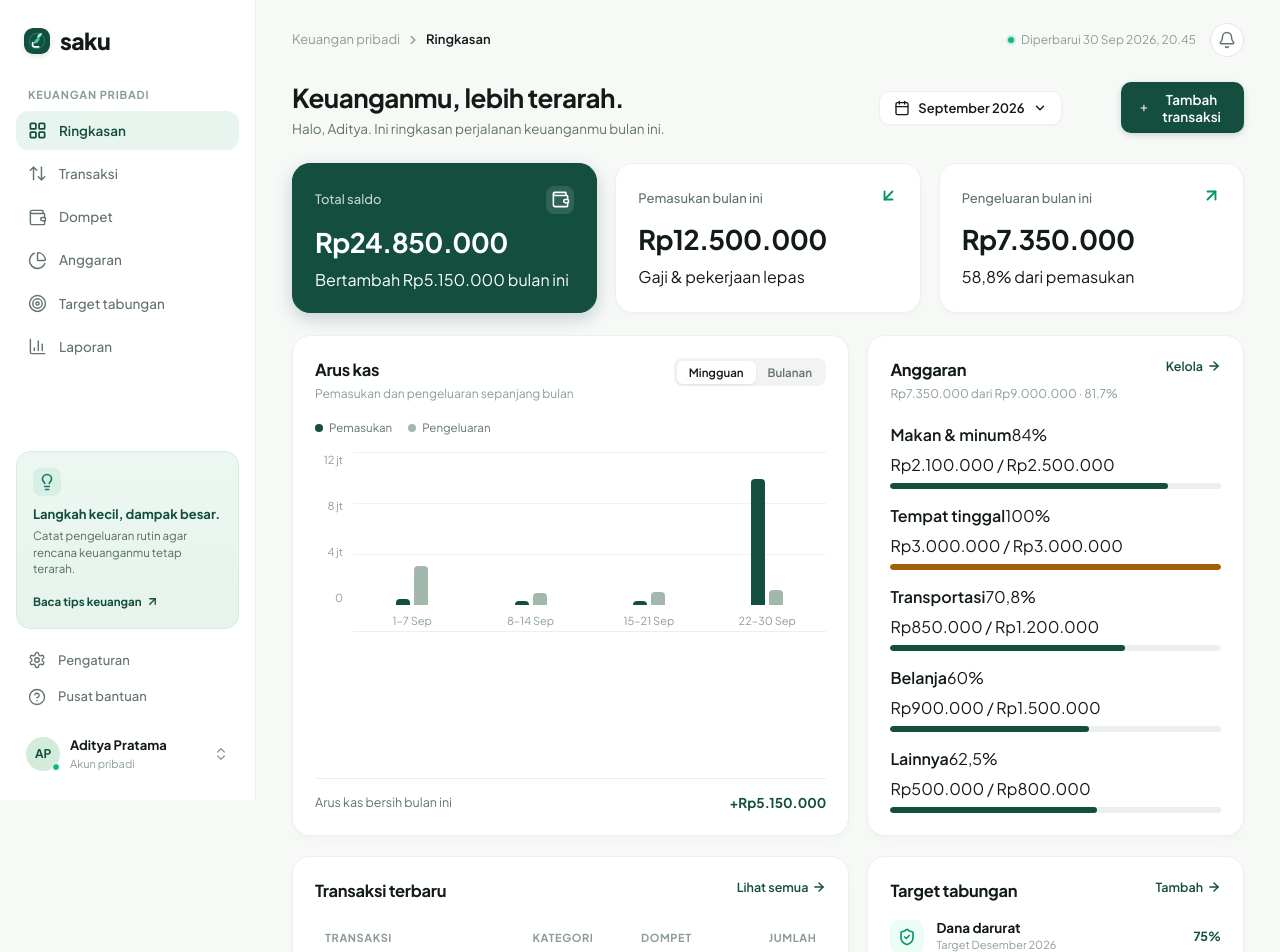
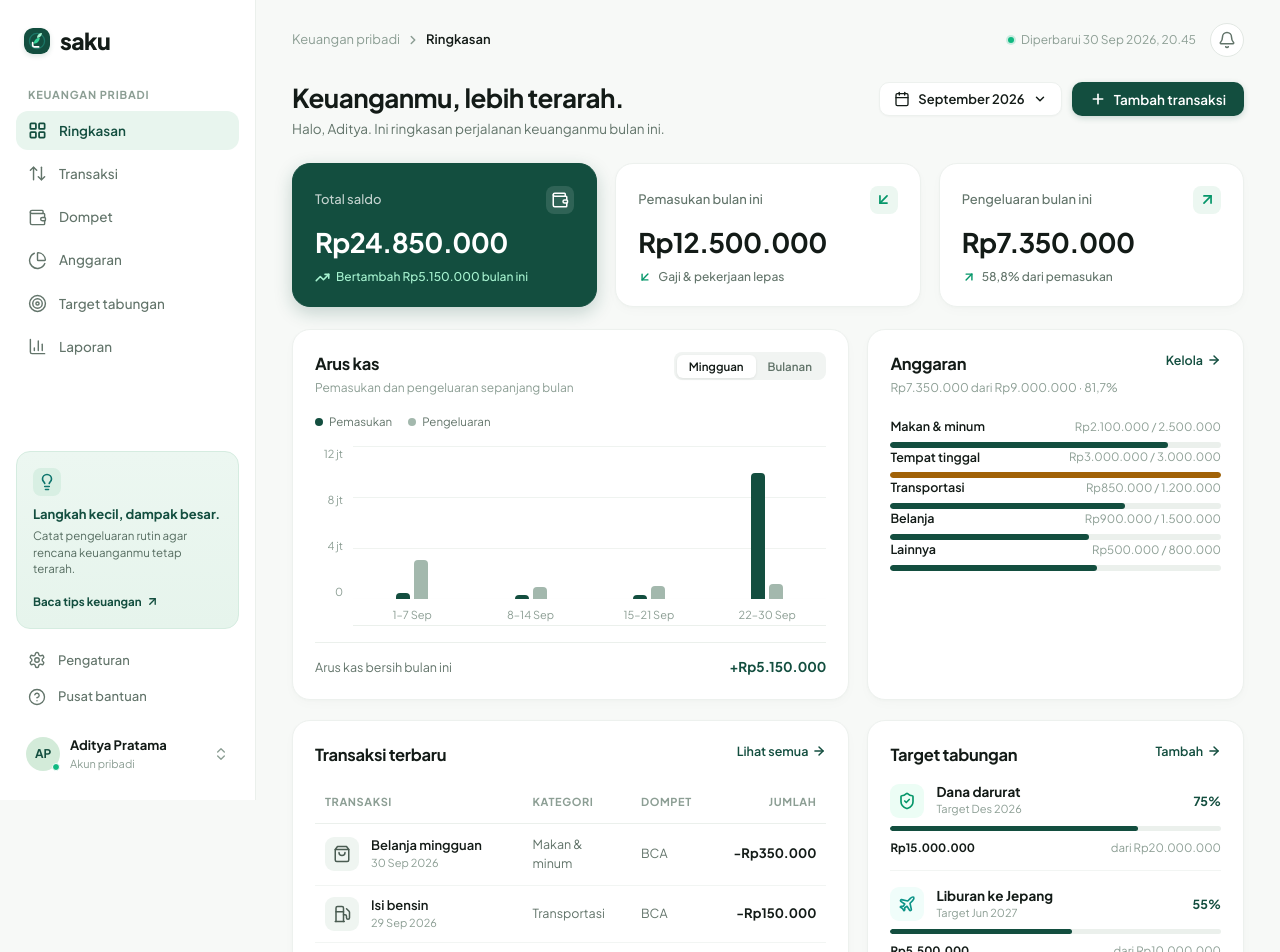
Before and after one commit to Muh-Zahir/Saku, a Next.js app: page / in a window 1280 px wide. Shown: the top 952 px of the page. Built offline with nearby package versions, Linux system fonts and the light colour scheme.

Commit message:
fix: restore desktop layout to match original screenshot while isolating mobile-specific design

```diff
--- a/src/App.jsx
+++ b/src/App.jsx
@@ -112,7 +112,7 @@ const INITIAL_DATA = {
     {
       id: 's1',
       name: 'Dana darurat',
-      targetDate: 'Target Desember 2026',
+      targetDate: 'Target Des 2026',
       current: 15000000,
       target: 20000000,
       type: 'shield'
@@ -120,7 +120,7 @@ const INITIAL_DATA = {
     {
       id: 's2',
       name: 'Liburan ke Jepang',
-      targetDate: 'Target Juni 2027',
+      targetDate: 'Target Jun 2027',
       current: 5500000,
       target: 10000000,
       type: 'plane'
@@ -128,7 +128,7 @@ const INITIAL_DATA = {
     {
       id: 's3',
       name: 'Laptop baru',
-      targetDate: 'Target Maret 2027',
+      targetDate: 'Target Mar 2027',
       current: 4350000,
       target: 12000000,
       type: 'laptop'
--- a/src/components/BudgetCard.jsx
+++ b/src/components/BudgetCard.jsx
@@ -24,7 +24,34 @@ export default function BudgetCard({ budgets, onOpenManageBudget }) {
         </button>
       </div>
 
-      <div className="budget-items-list">
+      {/* Desktop Budget View (persis sesuai screenshot laptop) */}
+      <div className="budget-items-list desktop-only">
+        {budgets.map((item) => {
+          const percentage = Math.min(100, (item.spent / item.limit) * 100);
+          const isOverOrMax = percentage >= 100;
+          const barColorClass = isOverOrMax ? 'bar-amber' : 'bar-green';
+
+          return (
+            <div key={item.id} className="budget-item">
+              <div className="budget-item-top">
+                <span className="budget-name">{item.name}</span>
+                <span className="budget-amount">
+                  {formatSimpleIDR(item.spent)} / {item.limit.toLocaleString('id-ID')}
+                </span>
+              </div>
+              <div className="progress-track">
+                <div
+                  className={`progress-bar ${barColorClass}`}
+                  style={{ width: `${percentage}%` }}
+                />
+              </div>
+            </div>
+          );
+        })}
+      </div>
+
+      {/* Mobile Budget View (persis sesuai screenshot mobile) */}
+      <div className="budget-items-list mobile-only">
         {budgets.map((item) => {
           const ratio = (item.spent / item.limit) * 100;
           const isOverOrMax = ratio >= 100;
@@ -37,7 +64,7 @@ export default function BudgetCard({ budgets, onOpenManageBudget }) {
           const percentColorClass = isOverOrMax ? 'text-amber-percent' : 'text-green-percent';
 
           return (
-            <div key={item.id} className="budget-item">
+            <div key={item.id} className="budget-item-mobile">
               <div className="budget-item-header-row">
                 <span className="budget-name">{item.name}</span>
                 <span className={`budget-percentage ${percentColorClass}`}>
--- a/src/components/Header.jsx
+++ b/src/components/Header.jsx
@@ -34,15 +34,13 @@ export default function Header({ currentPeriod, onSelectPeriod, onOpenAddTransac
       {/* Desktop: period selector + tombol tambah dalam satu row */}
       <div className="page-actions">
         {/* Period Selector */}
-        <div className="dropdown-wrapper" ref={dropdownRef} style={{ position: 'relative', width: '100%' }}>
+        <div className="dropdown-wrapper" ref={dropdownRef}>
           <button
             className="btn-period-select"
             onClick={() => setIsDropdownOpen(!isDropdownOpen)}
           >
-            <div className="btn-period-left">
-              <Calendar size={16} strokeWidth={2} />
-              <span>{currentPeriod}</span>
-            </div>
+            <Calendar size={16} strokeWidth={2} />
+            <span>{currentPeriod}</span>
             <ChevronDown size={14} strokeWidth={2.5} />
           </button>
 
@@ -71,14 +69,14 @@ export default function Header({ currentPeriod, onSelectPeriod, onOpenAddTransac
         </button>
       </div>
 
-      {/* Mobile full-width CTA — sesuai Screenshot 1 */}
-      <button className="btn-catat-mobile" onClick={onOpenAddTransaction}>
+      {/* Mobile full-width CTA — hanya tampil di mobile */}
+      <button className="btn-catat-mobile mobile-only" onClick={onOpenAddTransaction}>
         <Plus size={18} strokeWidth={2.5} />
         <span>Tambah transaksi</span>
       </button>
 
-      {/* Mobile last updated info — sesuai Screenshot 1 */}
-      <div className="mobile-last-sync">
+      {/* Mobile last updated info — hanya tampil di mobile */}
+      <div className="mobile-last-sync mobile-only">
         <span className="sync-bullet">•</span>
         <span>{lastSync}</span>
       </div>
--- a/src/components/MetricCards.jsx
+++ b/src/components/MetricCards.jsx
@@ -1,7 +1,7 @@
 'use client';
 
 import React from 'react';
-import { Wallet, ArrowDownLeft, ArrowUpRight } from 'lucide-react';
+import { Wallet, ArrowDownLeft, ArrowUpRight, TrendingUp } from 'lucide-react';
 import { formatSimpleIDR } from '../utils/formatters';
 
 export default function MetricCards({ metrics }) {
@@ -18,40 +18,43 @@ export default function MetricCards({ metrics }) {
         <div className="metric-card-top">
           <span className="metric-label">Total saldo</span>
           <div className="metric-icon-wrap">
-            <Wallet size={19} stroke="#ffffff" strokeWidth={2} />
+            <Wallet size={18} strokeWidth={2} />
           </div>
         </div>
         <div className="metric-value-huge">{formatSimpleIDR(totalSaldo)}</div>
-        <div className="metric-sub-text text-primary-sub">
-          Bertambah {formatSimpleIDR(pertambahanSaldo)} bulan ini
+        <div className="metric-trend trend-positive-tint">
+          <TrendingUp className="trend-icon-desktop" size={15} strokeWidth={2.5} />
+          <span>Bertambah {formatSimpleIDR(pertambahanSaldo)} bulan ini</span>
         </div>
       </div>
 
       {/* Card 2: Pemasukan Bulan Ini */}
-      <div className="metric-card metric-card-white">
+      <div className="metric-card">
         <div className="metric-card-top">
           <span className="metric-label">Pemasukan bulan ini</span>
-          <div className="metric-icon-wrap-green">
-            <ArrowDownLeft size={19} stroke="#059669" strokeWidth={2.4} />
+          <div className="metric-icon-wrap-light income-accent">
+            <ArrowDownLeft size={17} stroke="#059669" strokeWidth={2.4} />
           </div>
         </div>
         <div className="metric-value-huge text-dark">{formatSimpleIDR(pemasukan)}</div>
-        <div className="metric-sub-text">
-          {pemasukanDesc || 'Gaji & pekerjaan lepas'}
+        <div className="metric-trend text-muted-sub">
+          <ArrowDownLeft className="trend-icon-desktop" size={14} stroke="#059669" strokeWidth={2.4} />
+          <span>{pemasukanDesc || 'Gaji & pekerjaan lepas'}</span>
         </div>
       </div>
 
       {/* Card 3: Pengeluaran Bulan Ini */}
-      <div className="metric-card metric-card-white">
+      <div className="metric-card">
         <div className="metric-card-top">
           <span className="metric-label">Pengeluaran bulan ini</span>
-          <div className="metric-icon-wrap-green">
-            <ArrowUpRight size={19} stroke="#059669" strokeWidth={2.4} />
+          <div className="metric-icon-wrap-light expense-accent">
+            <ArrowUpRight size={17} stroke="#059669" strokeWidth={2.4} />
           </div>
         </div>
         <div className="metric-value-huge text-dark">{formatSimpleIDR(pengeluaran)}</div>
-        <div className="metric-sub-text">
-          {ratio}% dari pemasukan
+        <div className="metric-trend text-muted-sub">
+          <ArrowUpRight className="trend-icon-desktop" size={14} stroke="#059669" strokeWidth={2.4} />
+          <span>{ratio}% dari pemasukan</span>
         </div>
       </div>
     </section>
--- a/src/components/SavingsCard.jsx
+++ b/src/components/SavingsCard.jsx
@@ -10,7 +10,7 @@ export default function SavingsCard({ savings, onOpenAddGoal }) {
       case 'shield':
         return <ShieldCheck size={18} stroke="#059669" strokeWidth={2.2} />;
       case 'plane':
-        return <Plane size={18} stroke="#059669" strokeWidth={2.2} />;
+        return <Plane size={18} stroke="#0d9488" strokeWidth={2.2} />;
       case 'laptop':
         return <Laptop size={18} stroke="#059669" strokeWidth={2.2} />;
       default:
@@ -40,11 +40,8 @@ export default function SavingsCard({ savings, onOpenAddGoal }) {
       <div className="savings-list">
         {savings.map((goal) => {
           const ratio = (goal.current / goal.target) * 100;
-          const percentage = ratio % 1 === 0 ? ratio.toFixed(0) : ratio.toFixed(1).replace('.', ',');
+          const percentage = Math.min(100, ratio).toFixed(goal.type === 'laptop' ? 1 : 0).replace('.', ',');
           const numericPercent = Math.min(100, ratio);
-          const cleanTargetDate = goal.targetDate.startsWith('Target ')
-            ? goal.targetDate
-            : `Target ${goal.targetDate}`;
 
           return (
             <div key={goal.id} className="savings-card-item">
@@ -54,7 +51,7 @@ export default function SavingsCard({ savings, onOpenAddGoal }) {
                 </div>
                 <div className="savings-item-meta">
                   <div className="savings-title">{goal.name}</div>
-                  <div className="savings-target-date">{cleanTargetDate}</div>
+                  <div className="savings-target-date">{goal.targetDate}</div>
                 </div>
                 <div className="savings-percent-badge">{percentage}%</div>
               </div>
--- a/src/index.css
+++ b/src/index.css
@@ -2322,6 +2322,10 @@ select {
 
 .mobile-only {
   display: none !important;
+}
+
+.trend-icon-desktop {
+  display: inline-flex;
 }
 
 .mobile-breadcrumb {
@@ -2747,6 +2751,10 @@ select {
     font-size: 12.5px;
   }
 
+  .trend-icon-desktop {
+    display: none !important;
+  }
+
   .metric-card-primary {
     background-color: var(--brand-dark);
     color: #ffffff;
```
